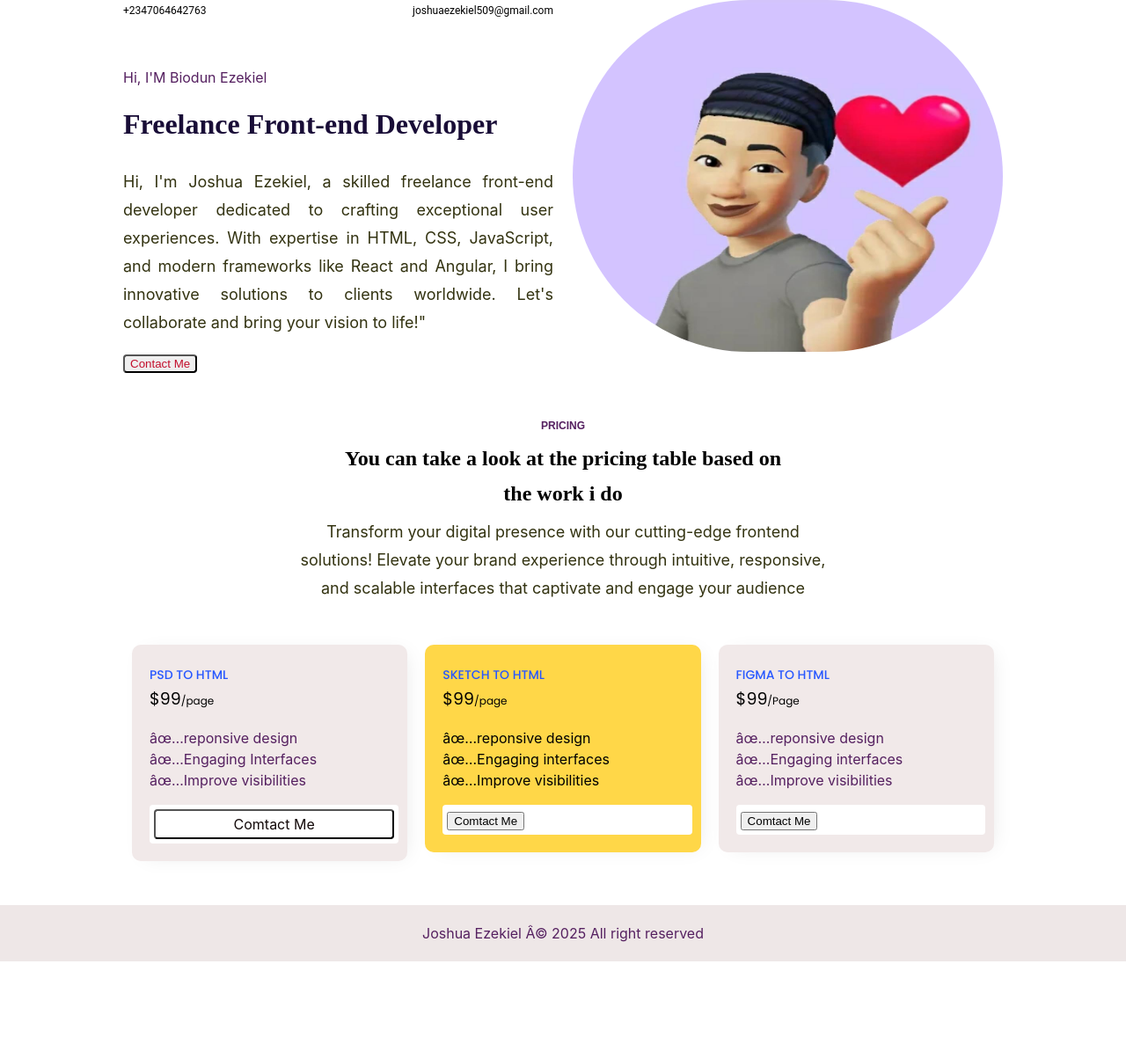
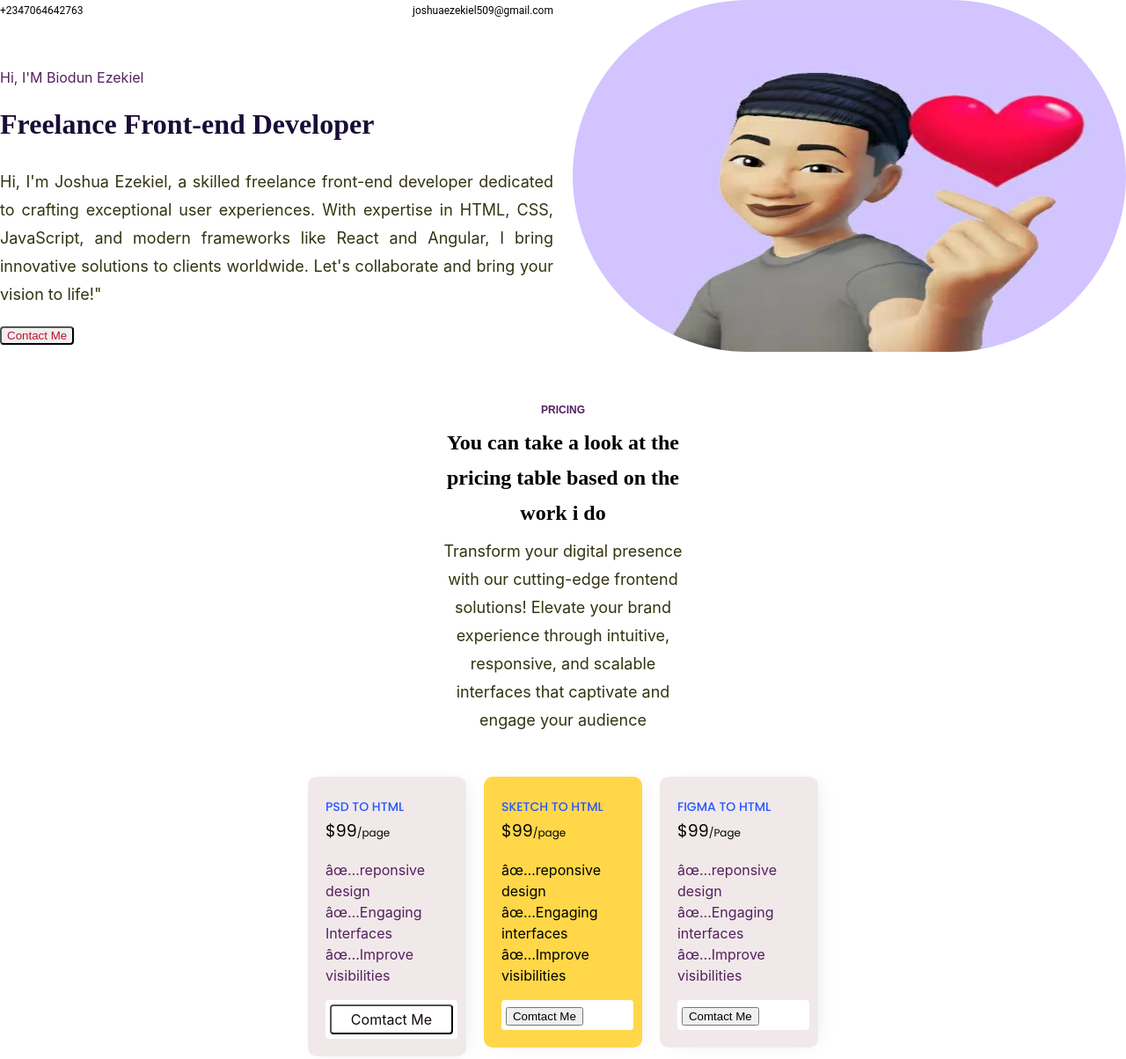
Before and after one commit to ezekielj371/joshua-ezekiel-web-site, a plain HTML site: page src/index.html in a window 1280 px wide. Shown: the top 1204 px of the page at 88% size. Before the commit the page ends 1093 px from the top, so only its background shows below. Drawn offline with Linux system fonts and the light colour scheme; a web font is replaced by a local one.

Commit message:
update css

```diff
--- a/src/style.css
+++ b/src/style.css
@@ -34,7 +34,7 @@ h2 {
 #hero-section {
   display: flex;
   margin: 0 auto 48px auto;
-  max-width: 1000px;
+  max-width: 600pxpx;
 }
 #hero-text {
   width: 50%;
@@ -86,17 +86,17 @@ h2 {
 }
 .section-heading {
   text-align: center;
-  max-width: 500px;
+  max-width: 300px;
   margin: 0 auto;
 }
 .section-subtitle {
   text-align: center;
   margin: 8px auto 48px auto;
-  max-width: 600px;
+  max-width: 300px;
 }
 #pricing-boxes {
   display: flex;
-  max-width: 1000px;
+  max-width: 600px;
   margin: 0 auto;
 }
 .pricing-boxing {
```
